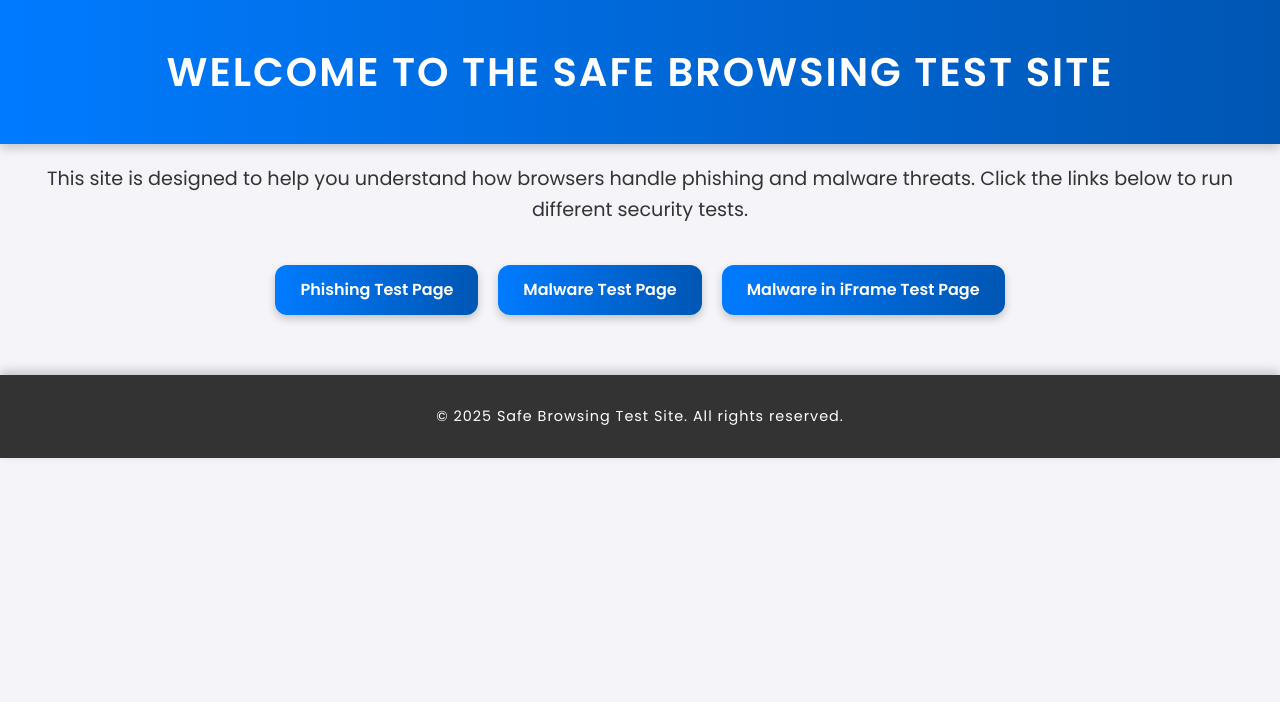
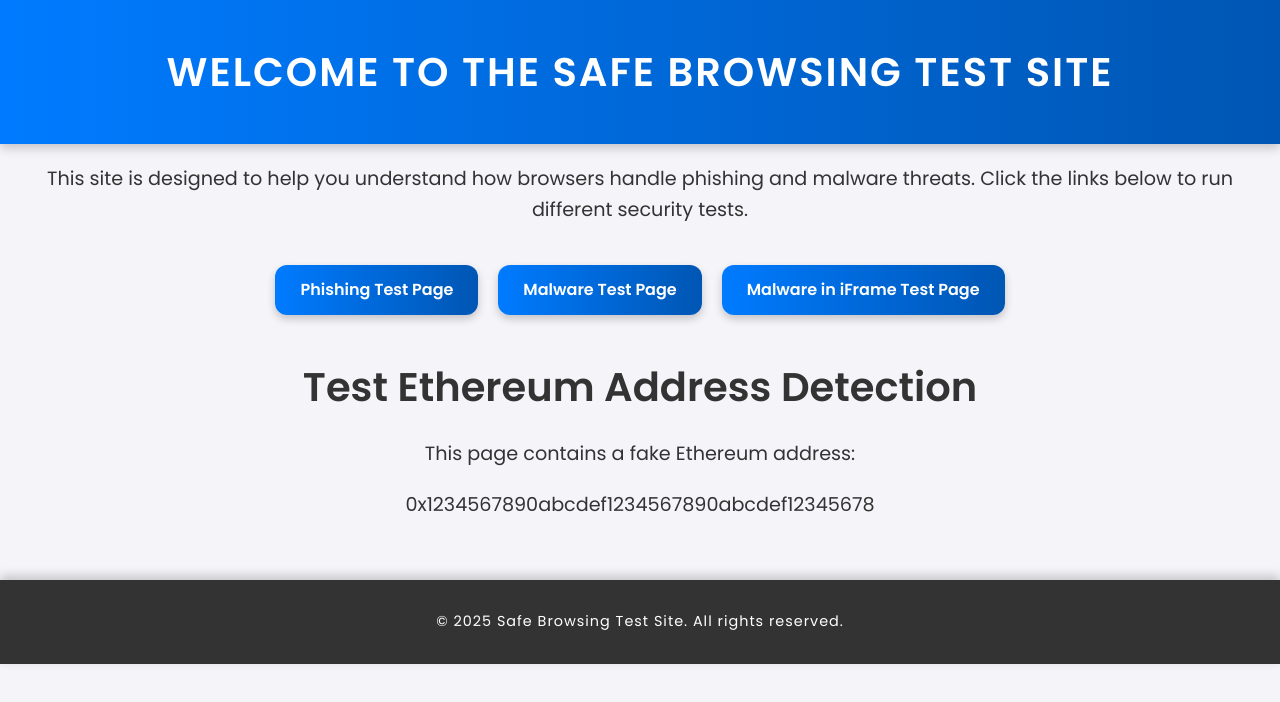
Before and after one commit to mounirBen26/fake-threats-sites-test, a plain HTML site: page home.html in a window 1280 px wide. Drawn offline with Linux system fonts and the light colour scheme.

Commit message:
updated ethereum test address

```diff
--- a/home.html
+++ b/home.html
@@ -83,6 +83,9 @@
             <li><a href="https://testsafebrowsing.appspot.com/s/malware.html">Malware Test Page</a></li>
             <li><a href="https://testsafebrowsing.appspot.com/s/malware_in_iframe.html">Malware in iFrame Test Page</a></li>
         </ul>
+        <h1>Test Ethereum Address Detection</h1>
+        <p>This page contains a fake Ethereum address:</p>
+        <p>0x1234567890abcdef1234567890abcdef12345678</p>
     </main>
     <footer>
         &copy; 2025 Safe Browsing Test Site. All rights reserved.
```
Also changed, not shown: ethereum-test.html (added, +13 -0 lines).
